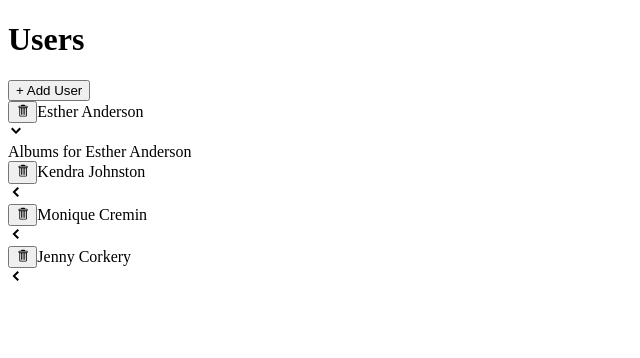
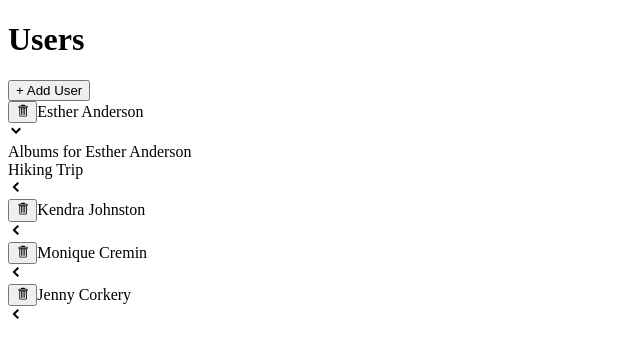
Before and after one commit to jyungx2/React-udemy-media, a React (Create React App) app: page / in a window 1280 px wide. Both pictures are taken after a click on the element 640 px from the left and 133 px from the top of the page. Shown: the top 358 px of the page, without its empty margins (0-640 px from the left). Built offline with nearby package versions, Linux system fonts and the light colour scheme; data requests are answered from the project's data file; the HTML template or start-up script is replaced by a standard one.

Commit message:
🚧 402. Rendering the List

```diff
--- a/src/components/AlbumsList.js
+++ b/src/components/AlbumsList.js
@@ -1,10 +1,34 @@
 import { useFetchAlbumsQuery } from "../store";
+import Skeleton from "./Skeleton";
+import ExpandablePanel from "./ExpandablePanel";
+import Button from "./Button";
 
 function AlbumsList({ user }) {
-  const results = useFetchAlbumsQuery(user);
+  const { data, error, isLoading } = useFetchAlbumsQuery(user);
 
-  console.log(results);
-  return <div>Albums for {user.name}</div>;
+  let content;
+  if (isLoading) {
+    content = <Skeleton times={3} />;
+  } else if (error) {
+    content = <div>Error loading albums.</div>;
+  } else {
+    content = data.map((album) => {
+      const header = <div>{album.title}</div>;
+
+      return (
+        <ExpandablePanel key={album.id} header={header}>
+          List of photos in the album
+        </ExpandablePanel>
+      );
+    });
+  }
+
+  return (
+    <div>
+      <div>Albums for {user.name}</div>
+      <div>{content}</div>
+    </div>
+  );
 }
 
 export default AlbumsList;
```
